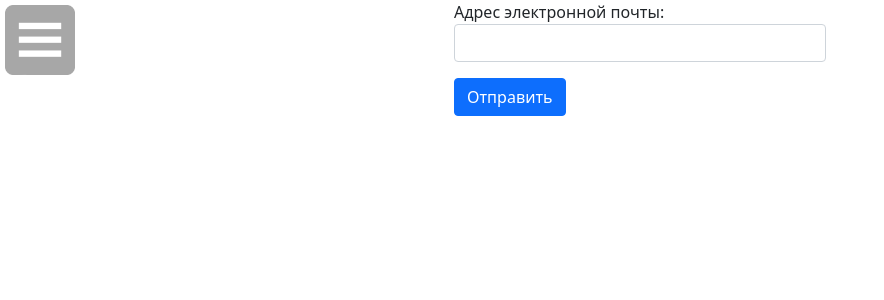
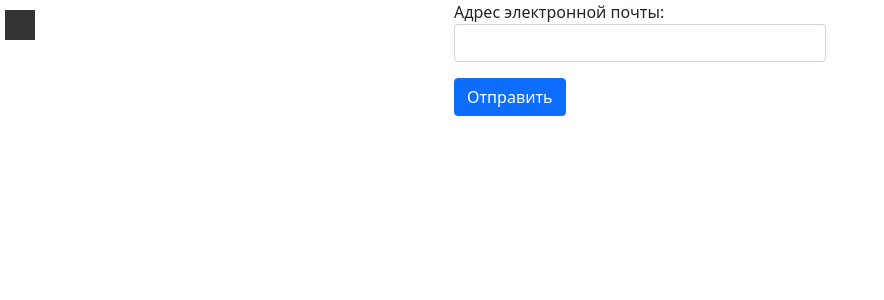
Before and after one commit to XamzatJR/webservice, a Django app: page /password_reset/ in a window 1280 px wide. Shown: the top 300 px of the page, without its empty margins (0-884 px from the left). Run offline with Django 3.2, Linux system fonts and the light colour scheme.

Commit message:
Revert "Fixed button"
This reverts commit f4924429f56809e66af5eb2528b2cf02fa9f8ced.

```diff
--- a/static/css/style.css
+++ b/static/css/style.css
@@ -49,11 +49,12 @@ section {
 }
 
 .menu-btn {
-  width: 70px;
-  height: 70px;
+  width: 30px;
+  height: 30px;
+  background-color: #333;
   position: absolute;
-  right: -75px;
-  top: 5px;
+  right: -35px;
+  top: 10px;
 }
 
 .container {
--- a/templates/base.html
+++ b/templates/base.html
@@ -29,7 +29,7 @@
   </head>
   <body>
     <div class="menu">
-      <img class="menu-btn" src = "/static/images/1.png"></img>
+      <a class="menu-btn"></a>
       <nav class="menu-list">
         <a href="{% url 'projects_list_url' %}">
           <i class="fa fa-globe" aria-hidden="true"></i> Все проекты
```
Also changed, not shown: static/images/1.png (deleted), static/images/highp.png (added).
